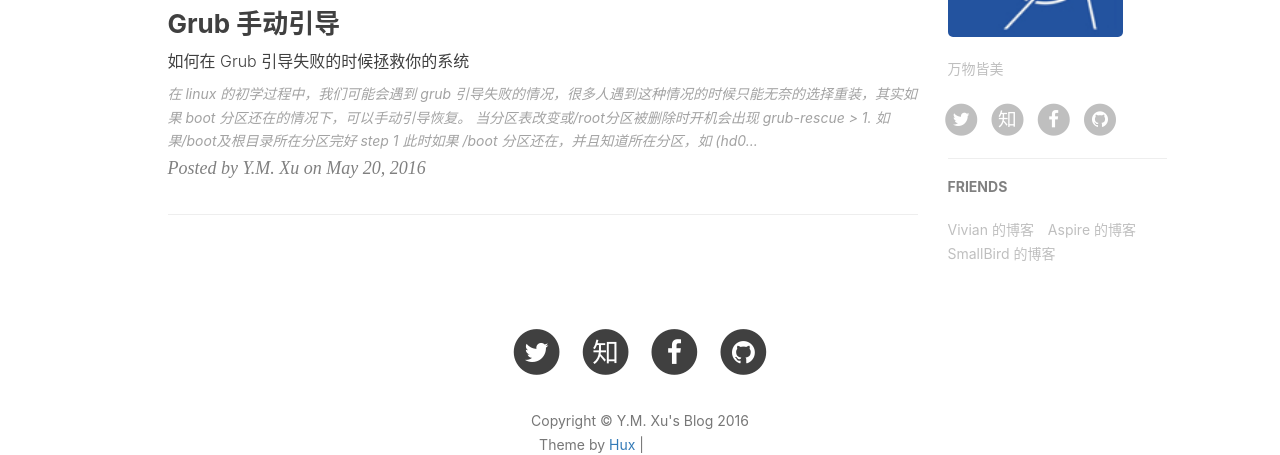
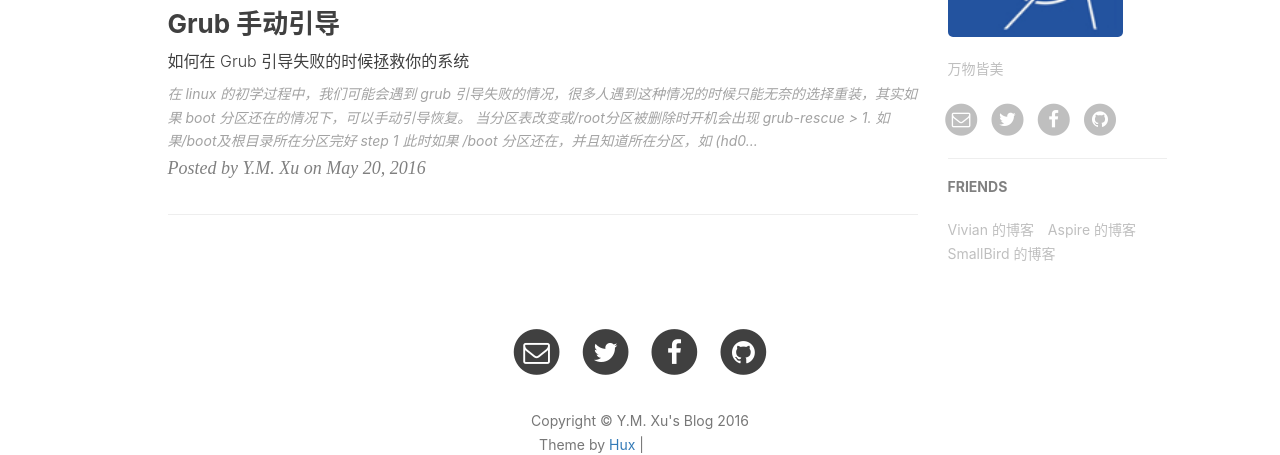
Before and after one commit to xuyumeng/xuyumeng.github.io, a Jekyll site: the page built from index.html, in a window 1280 px wide. Shown: the part 722-1177 px from the top of the page. Built offline with Jekyll 4.4.1, drawn with Linux system fonts in a browser that asks for light colours; nearby versions of some CDN libraries; formulas are drawn with MathJax 3; the list of posts is cut into pages by our own code; comment, search, counter and statistics services are not loaded; grey boxes are pictures that could not be loaded.

Commit message:
Add email link

```diff
--- a/_config.yml
+++ b/_config.yml
@@ -12,7 +12,7 @@
 
 # SNS settings
 RSS: false
-zhihu_username:     xu-yu-meng-93
+#zhihu_username:     xu-yu-meng-93
 github_username:    xuyumeng
 twitter_username:  yumeng_xu
 facebook_username:  yumeng.xu.58
--- a/_includes/footer.html
+++ b/_includes/footer.html
@@ -10,6 +10,16 @@
                             <span class="fa-stack fa-lg">
                                 <i class="fa fa-circle fa-stack-2x"></i>
                                 <i class="fa fa-rss fa-stack-1x fa-inverse"></i>
+                            </span>
+                        </a>
+                    </li>
+                    {% endif %}
+                    {% if site.email %}
+                    <li>
+                        <a href="mailto:{{ site.email }}">
+                            <span class="fa-stack fa-lg">
+                                <i class="fa fa-circle fa-stack-2x"></i>
+                                <i class="fa fa-envelope-o fa-stack-1x fa-inverse"></i>
                             </span>
                         </a>
                     </li>
--- a/_layouts/page.html
+++ b/_layouts/page.html
@@ -120,6 +120,16 @@
                                 </a>
                             </li>
                             {% endif %}
+                            {% if site.email %}
+                            <li>
+                                <a href="mailto:{{ site.email }}">
+                                    <span class="fa-stack fa-lg">
+                                        <i class="fa fa-circle fa-stack-2x"></i>
+                                        <i class="fa fa-envelope-o fa-stack-1x fa-inverse"></i>
+                                    </span>
+                                </a>
+                            </li>
+                            {% endif %}
                             {% if site.twitter_username %}
                             <li>
                                 <a href="https://twitter.com/{{ site.twitter_username }}">
```
